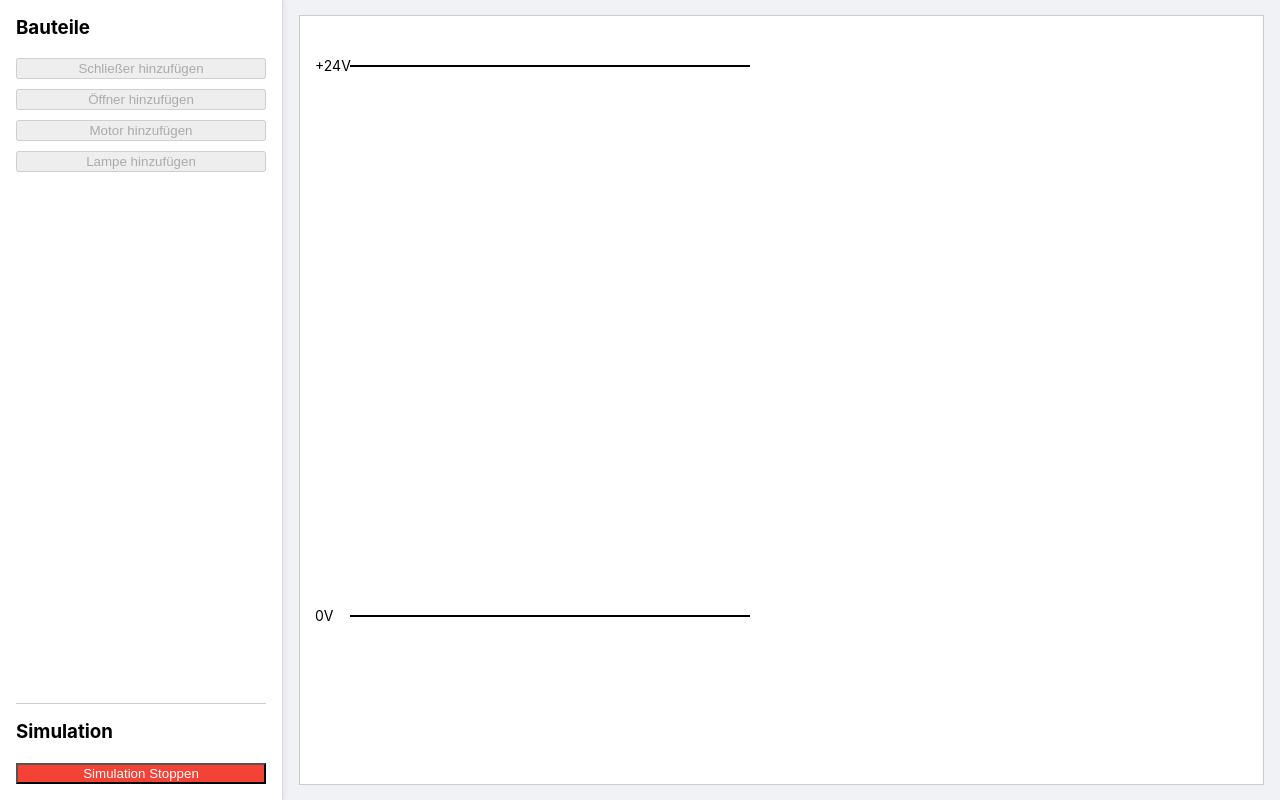
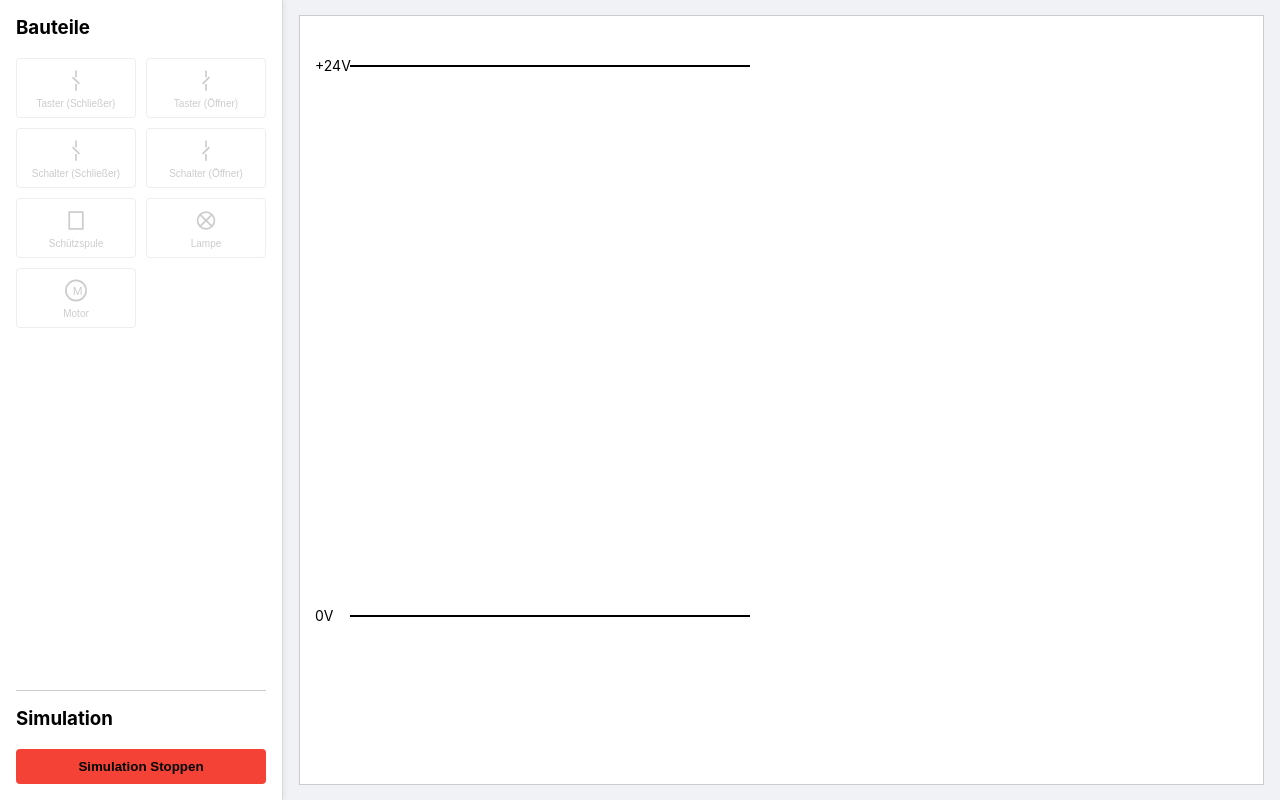
Before and after one commit to TFM21C/Plan-Technik, a React (Create React App) app: page / in a window 1280 px wide. Both pictures are taken after a click on the button "Simulation Starten". Built offline with nearby package versions, Linux system fonts and the light colour scheme.

Commit message:
feat: enhance components and palette

```diff
--- a/src/App.tsx
+++ b/src/App.tsx
@@ -41,6 +41,8 @@ export default function App() {
     switch (type) {
       case ComponentType.NormallyOpen:
       case ComponentType.NormallyClosed:
+      case ComponentType.PushbuttonNO:
+      case ComponentType.PushbuttonNC:
         return [
           { id: `${componentId}-p1`, componentId, label: '1', position: { x: 10, y: 0 } },
           { id: `${componentId}-p2`, componentId, label: '2', position: { x: 10, y: 40 } },
@@ -51,6 +53,19 @@ export default function App() {
           { id: `${componentId}-p1`, componentId, label: 'A1', position: { x: 20, y: 2 } },
           { id: `${componentId}-p2`, componentId, label: 'A2', position: { x: 20, y: 38 } },
         ];
+      case ComponentType.PowerSource24V:
+      case ComponentType.PowerSource0V:
+        return Array.from({ length: 15 }, (_, i) => ({
+          id: `${componentId}-p${i}`,
+          componentId,
+          label: '',
+          position: { x: 50 + i * 25, y: 0 },
+        }));
+      case ComponentType.Coil:
+        return [
+          { id: `${componentId}-p1`, componentId, label: 'A1', position: { x: 20, y: 5 } },
+          { id: `${componentId}-p2`, componentId, label: 'A2', position: { x: 20, y: 25 } },
+        ];
       default:
         return [];
     }
@@ -59,15 +74,15 @@ export default function App() {
   const handleAddComponent = (type: ComponentType) => {
     const newId = `${type.toLowerCase()}-${Date.now()}`;
     const pins = createPinsForComponent(newId, type);
-    let initialState = {} as any; // Standardmäßig leerer Zustand
-    // NEU: Setze den Anfangszustand für Schalter
-    if (type === ComponentType.NormallyOpen) {
+    let initialState = {} as any;
+    if (type === ComponentType.NormallyOpen || type === ComponentType.PushbuttonNO) {
       initialState = { isOpen: true };
-    } else if (type === ComponentType.NormallyClosed) {
+    } else if (type === ComponentType.NormallyClosed || type === ComponentType.PushbuttonNC) {
       initialState = { isOpen: false };
     }
     const newComponent: CircuitComponent = { id: newId, type, label: newId, position: { x: 150, y: 150 }, pins, state: initialState };
     setState(prevState => ({ ...prevState, components: { ...prevState.components, [newId]: newComponent } }));
+    setSelectedComponentId(newId);
   };
 
   const getCoordsInSvg = (e: React.MouseEvent): { x: number; y: number } => {
@@ -118,7 +133,10 @@ export default function App() {
     if (!connectingInfo.startPinId) {
       setConnectingInfo({ startPinId: pinId });
     } else {
-      if (connectingInfo.startPinId === pinId) return;
+      if (connectingInfo.startPinId === pinId) {
+        setConnectingInfo({ startPinId: null });
+        return;
+      }
       const newConnectionId = `conn-${connectingInfo.startPinId}-${pinId}`;
       setState(prevState => ({ ...prevState, connections: { ...prevState.connections, [newConnectionId]: { id: newConnectionId, startPinId: connectingInfo.startPinId!, endPinId: pinId } } }));
       setConnectingInfo({ startPinId: null });
@@ -171,6 +189,21 @@ export default function App() {
     });
   };
 
+  const handlePinLabelChange = (pinId: string, newLabel: string) => {
+    setState(prevState => {
+      const componentId = pinId.split('-p')[0];
+      const component = prevState.components[componentId];
+      if (!component) return prevState;
+
+      const updatedPins = component.pins.map(pin =>
+        pin.id === pinId ? { ...pin, label: newLabel } : pin
+      );
+      const updatedComponent = { ...component, pins: updatedPins };
+
+      return { ...prevState, components: { ...prevState.components, [componentId]: updatedComponent } };
+    });
+  };
+
   const getConnectingInfoForCanvas = () => {
     if (!connectingInfo.startPinId) return null;
     const startPin = Object.values(state.components).flatMap(c => c.pins).find(p => p.id === connectingInfo.startPinId);
@@ -209,6 +242,7 @@ export default function App() {
           onDelete={handleDeleteComponent}
           onClose={() => setSelectedComponentId(null)}
           onLabelChange={handleLabelChange}
+          onPinLabelChange={handlePinLabelChange}
         />
       )}
     </div>
--- a/src/components/ComponentPalette/Palette.tsx
+++ b/src/components/ComponentPalette/Palette.tsx
@@ -1,37 +1,47 @@
 // src/components/ComponentPalette/Palette.tsx
-
 import React from 'react';
 import { ComponentType } from '../../types/circuit';
-import Button from '../UI/Button';
+import PaletteIcon from './PaletteIcon';
 
 interface PaletteProps {
   onAddComponent: (type: ComponentType) => void;
-  onToggleSimulation: () => void; // NEU
-  isSimulating: boolean; // NEU
+  onToggleSimulation: () => void;
+  isSimulating: boolean;
 }
 
+const PaletteButton: React.FC<{ type: ComponentType, onAddComponent: (type: ComponentType) => void, disabled: boolean }> = ({ type, onAddComponent, disabled }) => (
+  <button onClick={() => onAddComponent(type)} disabled={disabled} className="palette-button">
+    <PaletteIcon type={type} />
+    <span className="palette-button-label">{type}</span>
+  </button>
+);
+
 const Palette: React.FC<PaletteProps> = ({ onAddComponent, onToggleSimulation, isSimulating }) => {
+  const componentsToAdd = [
+    ComponentType.PushbuttonNO, ComponentType.PushbuttonNC,
+    ComponentType.NormallyOpen, ComponentType.NormallyClosed,
+    ComponentType.Coil, ComponentType.Lamp, ComponentType.Motor
+  ];
+
   return (
     <div style={{ display: 'flex', flexDirection: 'column', height: '100%' }}>
       <div>
         <h3 style={{ marginTop: 0 }}>Bauteile</h3>
-        <div style={{ display: 'flex', flexDirection: 'column', gap: '10px' }}>
-          {/* Die Buttons sind im Simulationsmodus deaktiviert */}
-          <Button label="Schließer hinzufügen" onClick={() => onAddComponent(ComponentType.NormallyOpen)} disabled={isSimulating} />
-          <Button label="Öffner hinzufügen" onClick={() => onAddComponent(ComponentType.NormallyClosed)} disabled={isSimulating} />
-          <Button label="Motor hinzufügen" onClick={() => onAddComponent(ComponentType.Motor)} disabled={isSimulating} />
-          <Button label="Lampe hinzufügen" onClick={() => onAddComponent(ComponentType.Lamp)} disabled={isSimulating} />
+        <div className="palette-grid">
+          {componentsToAdd.map(type => (
+            <PaletteButton key={type} type={type} onAddComponent={onAddComponent} disabled={isSimulating} />
+          ))}
         </div>
       </div>
-
-      {/* NEU: Simulations-Steuerung am unteren Rand der Palette */}
       <div style={{ marginTop: 'auto' }}>
         <h3 style={{ borderTop: '1px solid #ccc', paddingTop: '1rem' }}>Simulation</h3>
-        <Button
-          label={isSimulating ? 'Simulation Stoppen' : 'Simulation Starten'}
+        <button
           onClick={onToggleSimulation}
-          style={{ backgroundColor: isSimulating ? '#f44336' : '#4CAF50', color: 'white', width: '100%' }}
-        />
+          className="simulation-button"
+          style={{ backgroundColor: isSimulating ? '#f44336' : '#4CAF50' }}
+        >
+          {isSimulating ? 'Simulation Stoppen' : 'Simulation Starten'}
+        </button>
       </div>
     </div>
   );
--- /dev/null
+++ b/src/components/ComponentPalette/PaletteIcon.tsx
@@ -0,0 +1,34 @@
+// src/components/ComponentPalette/PaletteIcon.tsx
+import React from 'react';
+import { ComponentType } from '../../types/circuit';
+
+interface PaletteIconProps {
+  type: ComponentType;
+}
+
+const PaletteIcon: React.FC<PaletteIconProps> = ({ type }) => {
+  const style: React.CSSProperties = { stroke: 'currentColor', strokeWidth: 2, fill: 'none' };
+  const size = 32;
+
+  const getIcon = () => {
+    switch (type) {
+      case ComponentType.NormallyOpen:
+      case ComponentType.PushbuttonNO:
+        return <g><line x1="16" y1="4" x2="16" y2="12" style={style} /><line x1="16" y1="20" x2="16" y2="28" style={style} /><line x1="12" y1="12" x2="20" y2="20" style={style} /></g>;
+      case ComponentType.NormallyClosed:
+      case ComponentType.PushbuttonNC:
+        return <g><line x1="16" y1="4" x2="16" y2="12" style={style} /><line x1="16" y1="20" x2="16" y2="28" style={style} /><line x1="12" y1="20" x2="20" y2="12" style={style} /></g>;
+      case ComponentType.Coil:
+        return <rect x="8" y="6" width="16" height="20" style={style} />;
+      case ComponentType.Lamp:
+        return <g><circle cx="16" cy="16" r="10" style={style} /><line x1="9" y1="9" x2="23" y2="23" style={style} /><line x1="23" y1="9" x2="9" y2="23" style={style} /></g>;
+      case ComponentType.Motor:
+        return <g><circle cx="16" cy="16" r="12" style={style} /><text x="12" y="21" fontSize="14px" style={{ fill: 'currentColor', stroke: 'none' }}>M</text></g>;
+      default:
+        return null;
+    }
+  };
+  return (<svg width={size} height={size} viewBox={`0 0 ${size} ${size}`}>{getIcon()}</svg>);
+};
+
+export default PaletteIcon;
--- a/src/index.css
+++ b/src/index.css
@@ -96,3 +96,58 @@ body {
 .delete-btn:hover {
   background-color: #d32f2f;
 }
+
+/* NEUE STILE */
+.palette-grid {
+  display: grid;
+  grid-template-columns: repeat(2, 1fr);
+  gap: 10px;
+}
+.palette-button {
+  display: flex;
+  flex-direction: column;
+  align-items: center;
+  justify-content: center;
+  gap: 4px;
+  padding: 8px;
+  border: 1px solid #ccc;
+  border-radius: 4px;
+  background-color: white;
+  cursor: pointer;
+  height: 60px;
+  color: #333;
+}
+.palette-button:hover {
+  border-color: #007bff;
+  color: #007bff;
+}
+.palette-button:disabled {
+  color: #ccc;
+  border-color: #eee;
+  cursor: not-allowed;
+}
+.palette-button-label {
+  font-size: 10px;
+  text-align: center;
+}
+.simulation-button {
+  width: 100%;
+  padding: 10px;
+  border: none;
+  border-radius: 4px;
+  cursor: pointer;
+  font-weight: bold;
+}
+.pin-edit-row {
+    display: flex;
+    justify-content: space-between;
+    align-items: center;
+    margin-bottom: 8px;
+}
+.pin-edit-row label {
+    flex-basis: 40%;
+}
+.pin-edit-row .pin-input {
+    flex-basis: 55%;
+    margin: 0;
+}
--- a/src/types/circuit.ts
+++ b/src/types/circuit.ts
@@ -1,55 +1,40 @@
 // src/types/circuit.ts
 
-/**
- * Definiert die möglichen Typen für unsere elektrischen Komponenten.
- * Die Verwendung eines Enums macht den Code lesbarer und vermeidet Tippfehler.
- */
 export enum ComponentType {
   PowerSource24V = '24V',
   PowerSource0V = '0V',
-  NormallyOpen = 'Schließer', // Schließer
-  NormallyClosed = 'Öffner', // Öffner
+  NormallyOpen = 'Schalter (Schließer)',
+  NormallyClosed = 'Schalter (Öffner)',
+  PushbuttonNO = 'Taster (Schließer)',
+  PushbuttonNC = 'Taster (Öffner)',
+  Coil = 'Schützspule',
   Motor = 'Motor',
   Lamp = 'Lampe',
 }
 
-/**
- * Repräsentiert einen einzelnen Anschlusspunkt (Pin) einer Komponente.
- */
 export interface Pin {
-  id: string;      // Eindeutige ID des Pins, z.B. 's1-pin-13'
-  componentId: string; // ID der Komponente, zu der der Pin gehört
-  label: string;   // Die Beschriftung des Pins, z.B. '13', 'A1'
-  position: { x: number; y: number }; // RELATIVE Position zum Bauteil-Ursprung
+  id: string;
+  componentId: string;
+  label: string;
+  position: { x: number; y: number };
 }
 
-/**
- * Die Basis-Schnittstelle für jede Komponente auf der Zeichenfläche.
- * Jede Komponente, egal welchen Typs, wird diese Eigenschaften haben.
- */
 export interface CircuitComponent {
-  id: string;                   // Eindeutige ID der Komponente, z.B. 's1'
-  type: ComponentType;          // Der Typ der Komponente (siehe Enum oben)
-  label: string;                // Die vom Benutzer vergebene Bezeichnung, z.B. 'S1'
-  position: { x: number; y: number }; // Die X/Y-Koordinaten auf der Zeichenfläche
-  pins: Pin[];                  // Eine Liste der Anschlusspunkte
-  state?: { [key: string]: any }; // NEU: Optionaler Zustand für das Bauteil
+  id: string;
+  type: ComponentType;
+  label: string;
+  position: { x: number; y: number };
+  pins: Pin[];
+  state?: { [key: string]: any };
 }
 
-/**
- * Repräsentiert eine Verbindung (ein Kabel) zwischen zwei Pins.
- */
 export interface Connection {
-  id: string;      // Eindeutige ID der Verbindung
-  startPinId: string; // Die ID des Start-Pins
-  endPinId: string;   // Die ID des End-Pins
+  id: string;
+  startPinId: string;
+  endPinId: string;
 }
 
-/**
- * Repräsentiert den gesamten Zustand unserer Schaltung.
- * Dies ist das zentrale Datenmodell unserer Anwendung.
- */
 export interface CircuitState {
-  components: { [id: string]: CircuitComponent }; // Alle Komponenten, indiziert nach ihrer ID für schnellen Zugriff
-  connections: { [id: string]: Connection };      // Alle Verbindungen, ebenfalls indiziert nach ID
+  components: { [id: string]: CircuitComponent };
+  connections: { [id: string]: Connection };
 }
```
Also changed, not shown: src/components/ElectricalComponents/DraggableComponent.tsx (+12 -38 lines), src/components/UI/DetailsSidebar.tsx (+22 -17 lines).
